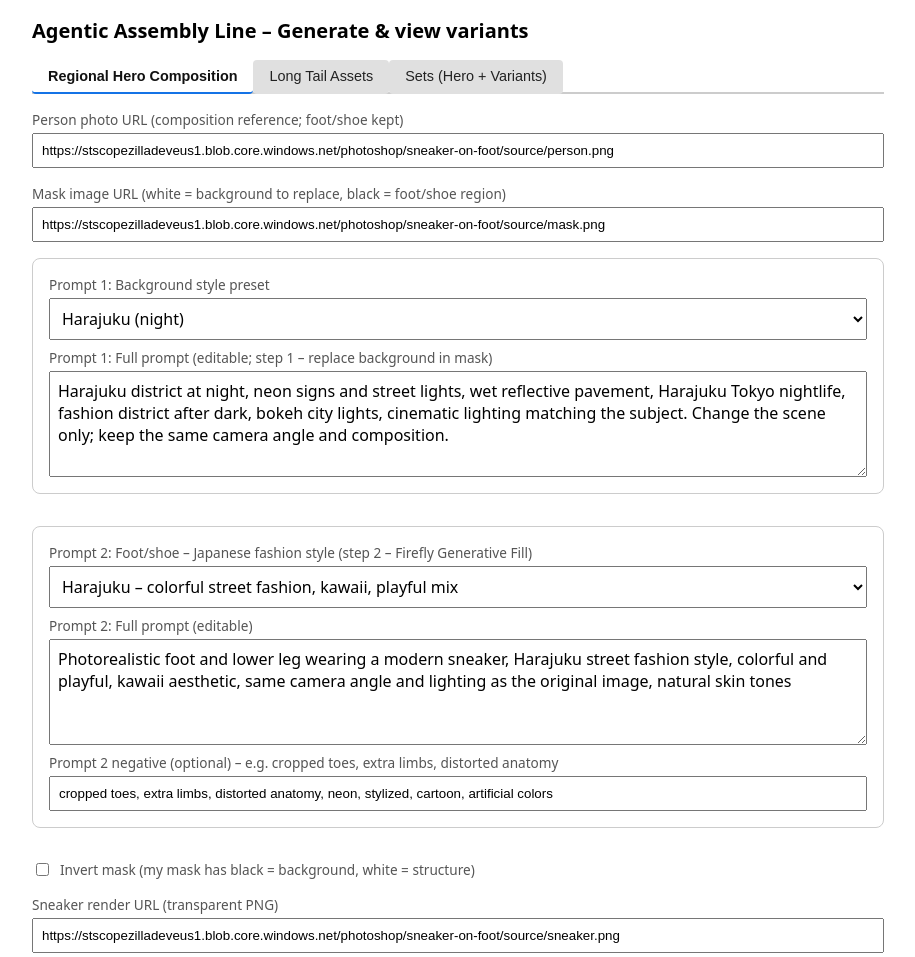
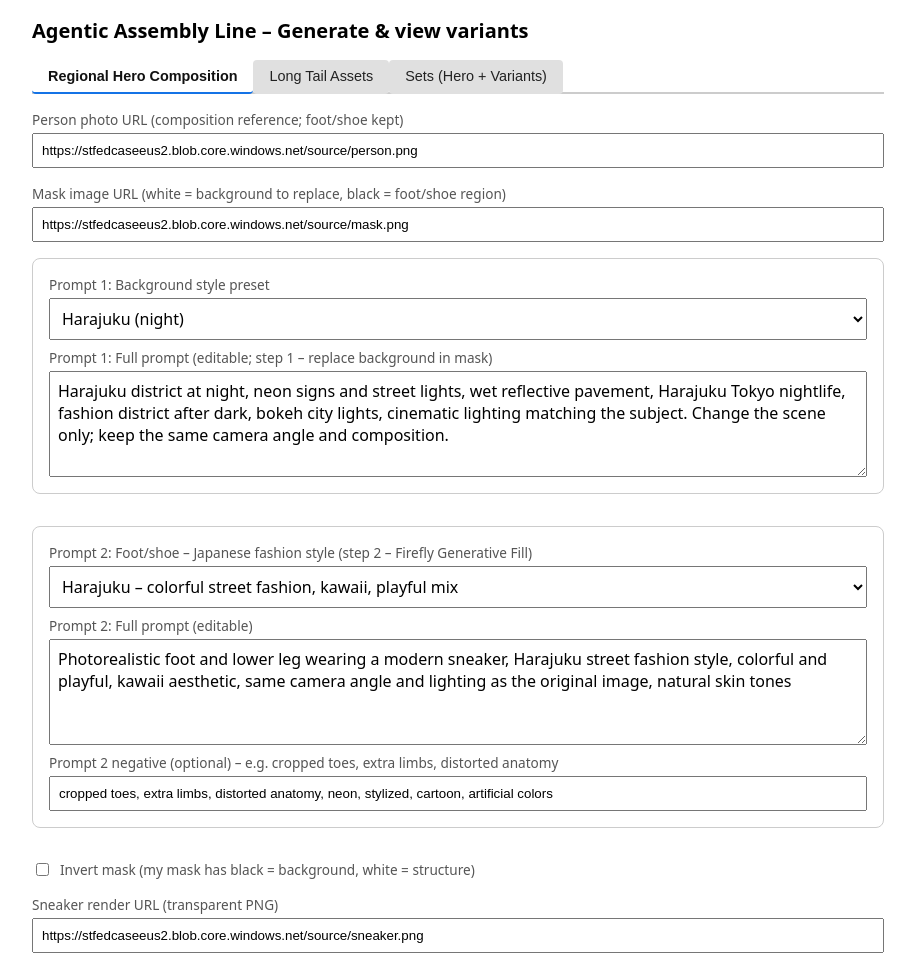
Before and after one commit to chrsbrq/fde-case, a website: page public/index.html in a window 1280 px wide. Shown: the part 20-977 px from the top of the page, without its empty margins (182-1097 px from the left). Drawn offline with Linux system fonts and the light colour scheme.

Commit message:
Fix build

```diff
--- a/public/index.html
+++ b/public/index.html
@@ -71,11 +71,11 @@
     <form id="formSneaker" class="form form-sneaker">
       <div class="field full">
         <label>Person photo URL (composition reference; foot/shoe kept)</label>
-        <input type="url" id="personUrl" name="personUrl" value="https://stscopezilladeveus1.blob.core.windows.net/photoshop/sneaker-on-foot/source/person.png" placeholder="Public URL (required for Runtime)" required />
+        <input type="url" id="personUrl" name="personUrl" value="https://stfedcaseeus2.blob.core.windows.net/source/person.png" placeholder="Public URL (required for Runtime)" required />
       </div>
       <div class="field full">
         <label>Mask image URL (white = background to replace, black = foot/shoe region)</label>
-        <input type="url" id="maskUrl" name="maskUrl" value="https://stscopezilladeveus1.blob.core.windows.net/photoshop/sneaker-on-foot/source/mask.png" placeholder="Public URL (required for Runtime)" required />
+        <input type="url" id="maskUrl" name="maskUrl" value="https://stfedcaseeus2.blob.core.windows.net/source/mask.png" placeholder="Public URL (required for Runtime)" required />
       </div>
       <div class="prompt-group">
         <div class="field full">
@@ -127,7 +127,7 @@
       </div>
       <div class="field full">
         <label>Sneaker render URL (transparent PNG)</label>
-        <input type="url" id="sneakerUrl" name="sneakerUrl" value="https://stscopezilladeveus1.blob.core.windows.net/photoshop/sneaker-on-foot/source/sneaker.png" placeholder="Public URL (required for Runtime)" required />
+        <input type="url" id="sneakerUrl" name="sneakerUrl" value="https://stfedcaseeus2.blob.core.windows.net/source/sneaker.png" placeholder="Public URL (required for Runtime)" required />
       </div>
       <div class="field full">
         <label class="checkbox">
```
Also changed, not shown: package.json (+6 -4 lines), 2 other files.
